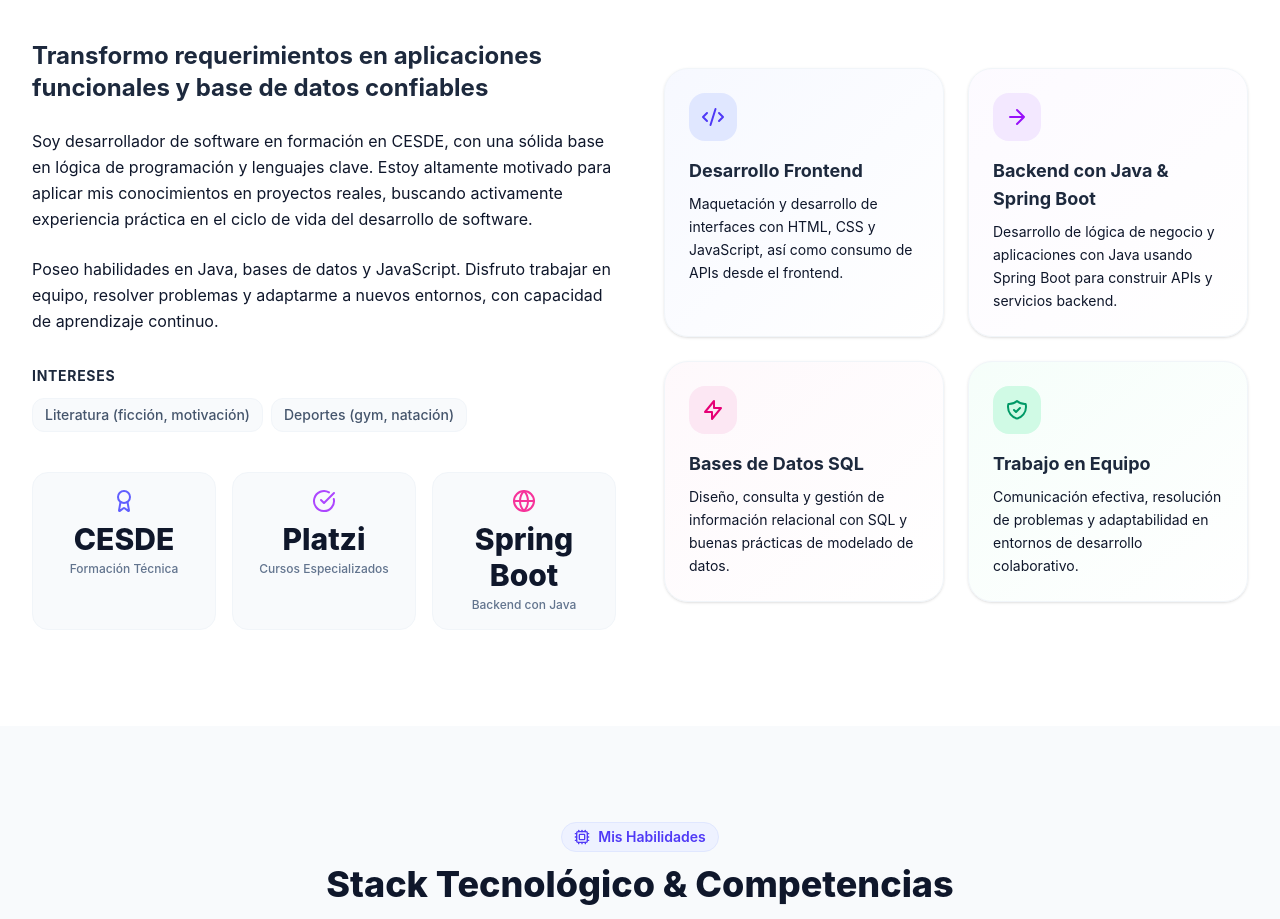
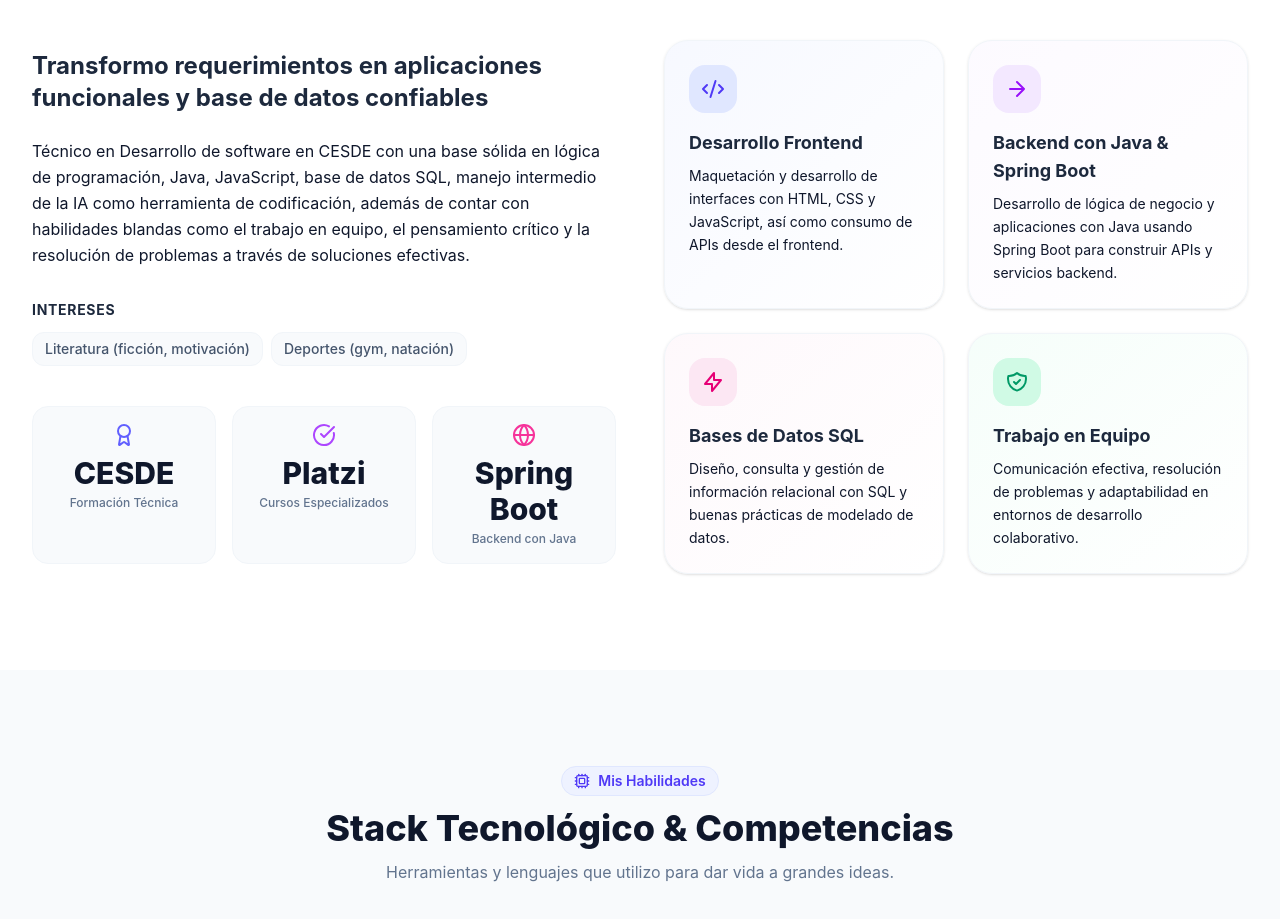
Before and after one commit to alejo-software-lab/hoja-de-vida-react, a React (Vite) app: page / in a window 1280 px wide. Shown: the part 1360-2279 px from the top of the page. Built offline with nearby package versions, Linux system fonts and the light colour scheme.

Commit message:
Actualiza perfil en About con texto de Tecnico en Desarrollo de Software

```diff
--- a/src/components/About.jsx
+++ b/src/components/About.jsx
@@ -33,11 +33,7 @@ const About = () => {
             </h3>
 
              <p className="text-slate-650 dark:text-slate-350 text-base leading-relaxed">
-              Soy desarrollador de software en formación en CESDE, con una sólida base en lógica de programación y lenguajes clave. Estoy altamente motivado para aplicar mis conocimientos en proyectos reales, buscando activamente experiencia práctica en el ciclo de vida del desarrollo de software.
-            </p>
-
-            <p className="text-slate-650 dark:text-slate-350 text-base leading-relaxed">
-              Poseo habilidades en Java, bases de datos y JavaScript. Disfruto trabajar en equipo, resolver problemas y adaptarme a nuevos entornos, con capacidad de aprendizaje continuo.
+              Técnico en Desarrollo de software en CESDE con una base sólida en lógica de programación, Java, JavaScript, base de datos SQL, manejo intermedio de la IA como herramienta de codificación, además de contar con habilidades blandas como el trabajo en equipo, el pensamiento crítico y la resolución de problemas a través de soluciones efectivas.
             </p>
 
             {/* Interests */}
```
